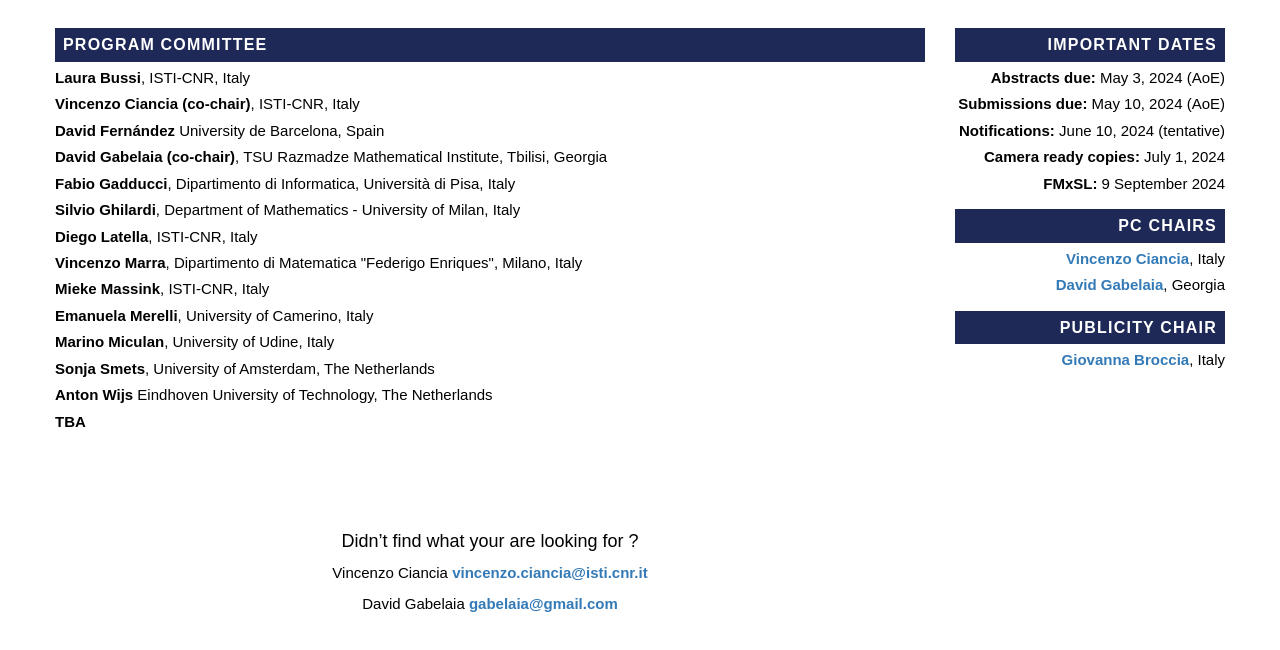
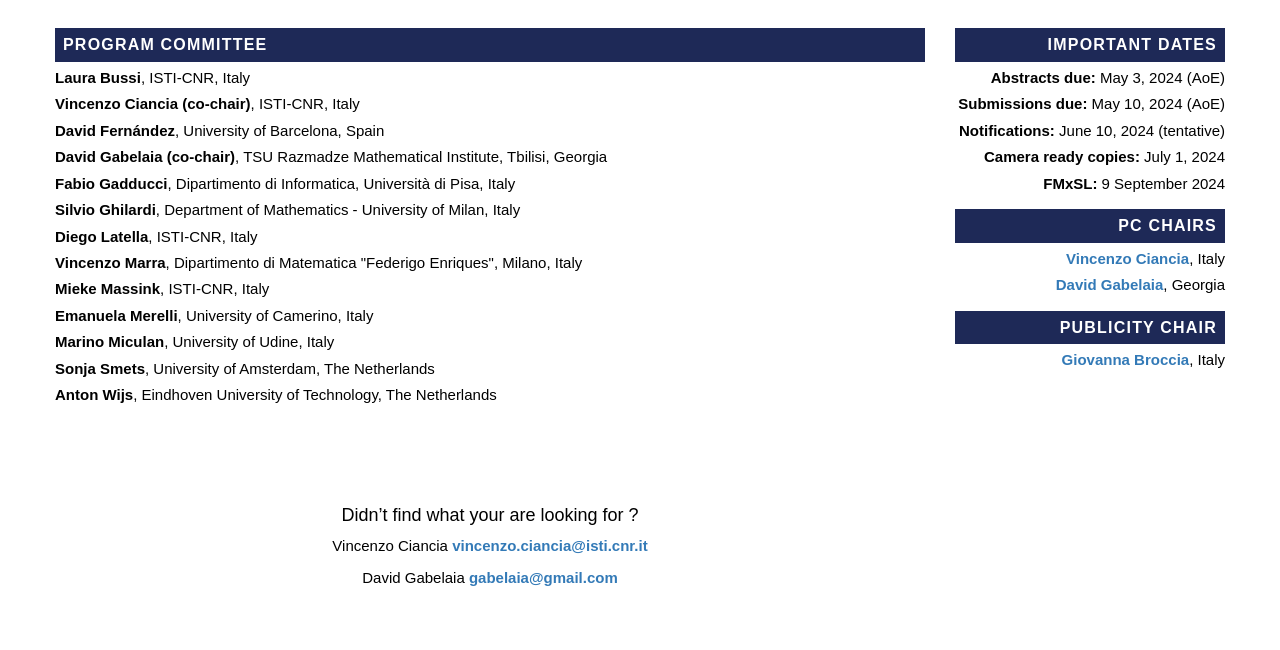
Before and after one commit to FMxSL24/FMxSL24.github.io, a plain HTML site: page organization.html in a window 1280 px wide. Shown: the part 436-1086 px from the top of the page. Drawn offline with Linux system fonts and the light colour scheme; some packages are replaced by stand-ins of ours; a script that the page names is missing; a web font is replaced by a local one.

Commit message:
updated cfp

```diff
--- a/organization.html
+++ b/organization.html
@@ -185,7 +185,7 @@
 
 						<li><strong>Vincenzo Ciancia (co-chair)</strong>, ISTI-CNR, Italy</li>
 
-						<li><strong>David Fernández</strong> University de Barcelona, Spain </li>
+						<li><strong>David Fernández</strong>, University of Barcelona, Spain </li>
 
 						<li><strong>David Gabelaia (co-chair)</strong>, TSU Razmadze Mathematical Institute, Tbilisi, Georgia </li>
 
@@ -205,9 +205,8 @@
 
 						<li><strong>Sonja Smets</strong>, University of Amsterdam, The Netherlands</li>
 
-						<li><strong>Anton Wijs</strong> Eindhoven University of Technology, The Netherlands</li>
+						<li><strong>Anton Wijs</strong>, Eindhoven University of Technology, The Netherlands</li>
 
-						<li><strong>TBA</strong></li>
 
 
 					</ul>
```
Also changed, not shown: pdf/CfP.svg, 1 other file.
